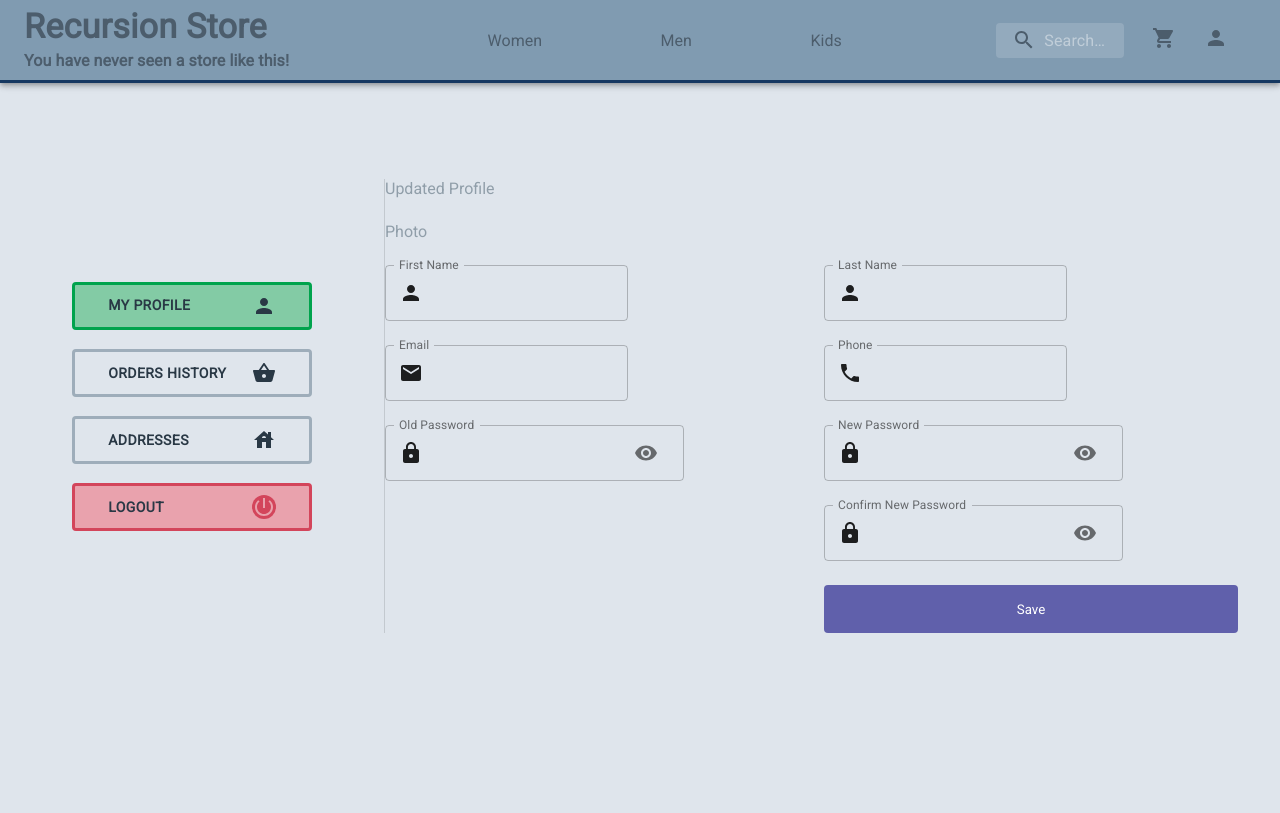
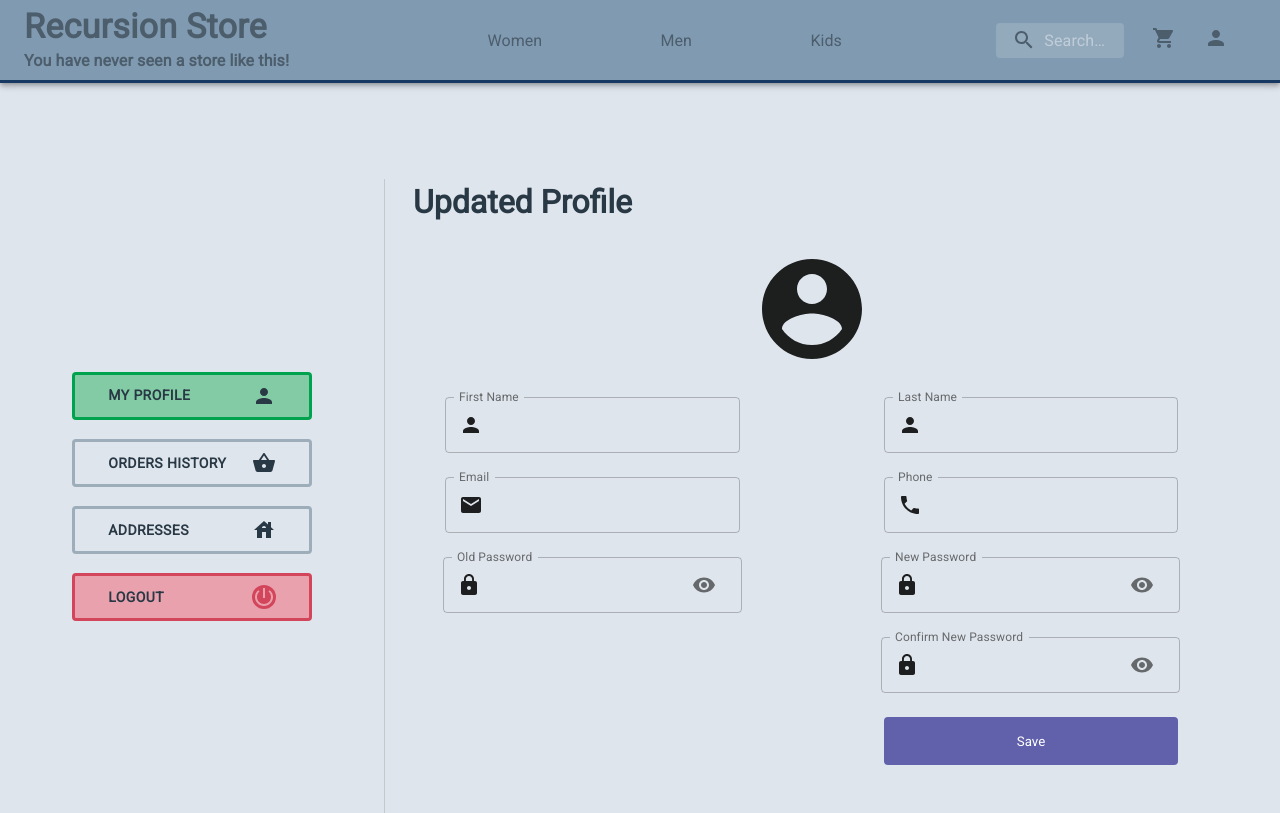
Before and after one commit to tiago-web/Recursion-Store, a React (Create React App) app in the folder web/: page /user/myaccount in a window 1280 px wide. Built offline with nearby package versions, Linux system fonts and the light colour scheme.

Commit message:
update UpdateProfile component
- Center the input fields.
- Adjust width in inputFields.
- Update PasswordInputField component to change aria-label dynamically.
- Add user icon and adjust title.

```diff
--- a/web/src/components/PasswordInputField/index.tsx
+++ b/web/src/components/PasswordInputField/index.tsx
@@ -43,7 +43,7 @@ const PasswordInputField: React.FC<StandardTextFieldProps> = ({
         endAdornment: (
           <InputAdornment position="end">
             <IconButton
-              aria-label="Toggle password visibility"
+              aria-label={`Toggle ${label} visibility`}
               onClick={handleClickShowPassword}
             >
               {showPassword ? <VisibilityOff /> : <Visibility />}
--- a/web/src/components/UpdateProfile/index.tsx
+++ b/web/src/components/UpdateProfile/index.tsx
@@ -1,10 +1,11 @@
 import React from 'react';
-import { Grid, InputAdornment, TextField } from '@material-ui/core';
+import { Grid, InputAdornment, TextField, Paper } from '@material-ui/core';
 import PersonIcon from '@material-ui/icons/Person';
 import EmailIcon from '@material-ui/icons/Email';
 import PhoneIcon from '@material-ui/icons/Phone';
+import AccountCircleIcon from '@material-ui/icons/AccountCircle';
+import PasswordInputField from '../PasswordInputField';
 import { useStyles, PurpleButton } from './styles';
-import PasswordInputField from '../PasswordInputField';
 
 const UpdateProfile: React.FC = () => {
   const classes = useStyles();
@@ -13,17 +14,18 @@ const UpdateProfile: React.FC = () => {
     <div className={classes.root}>
       <Grid container spacing={3}>
         <Grid item xs={12}>
-          Updated Profile
+          <Paper className={classes.paperTitle}>Updated Profile</Paper>
         </Grid>
         <Grid item xs={12}>
-          Photo
+          <Paper className={classes.paper}>
+            <AccountCircleIcon style={{ fontSize: 120 }} />
+          </Paper>
         </Grid>
 
         <Grid item xs={12} sm={6}>
-          {/* <Paper className={classes.paper}>xs=12</Paper>
-           */}
+          <Paper className={classes.paper}>
             <TextField
-            // id="input-with-icon-textfield"
+              className={classes.textField}
               id="input-with-icon-textfield"
               label="First Name"
               variant="outlined"
@@ -35,12 +37,12 @@ const UpdateProfile: React.FC = () => {
                 ),
               }}
             />
+          </Paper>
         </Grid>
         <Grid item xs={12} sm={6}>
-          {/* <Paper className={classes.paper}>xs=12</Paper>
-           */}
+          <Paper className={classes.paper}>
             <TextField
-            // id="input-with-icon-textfield"
+              className={classes.textField}
               id="input-with-icon-textfield"
               label="Last Name"
               variant="outlined"
@@ -52,13 +54,13 @@ const UpdateProfile: React.FC = () => {
                 ),
               }}
             />
+          </Paper>
         </Grid>
 
         <Grid item xs={12} sm={6}>
-          {/* <Paper className={classes.paper}>xs=12</Paper>
-           */}
+          <Paper className={classes.paper}>
             <TextField
-            // id="input-with-icon-textfield"
+              className={classes.textField}
               id="input-with-icon-textfield"
               label="Email"
               variant="outlined"
@@ -70,12 +72,12 @@ const UpdateProfile: React.FC = () => {
                 ),
               }}
             />
+          </Paper>
         </Grid>
         <Grid item xs={12} sm={6}>
-          {/* <Paper className={classes.paper}>xs=12</Paper>
-           */}
+          <Paper className={classes.paper}>
             <TextField
-            // id="input-with-icon-textfield"
+              className={classes.textField}
               id="input-with-icon-textfield"
               label="Phone"
               variant="outlined"
@@ -87,27 +89,36 @@ const UpdateProfile: React.FC = () => {
                 ),
               }}
             />
+          </Paper>
         </Grid>
         <Grid item xs={12} sm={6}>
+          <Paper className={classes.paper}>
             <PasswordInputField label="Old Password" name="oldPassword" />
+          </Paper>
         </Grid>
         <Grid item xs={12} sm={6}>
+          <Paper className={classes.paper}>
             <PasswordInputField label="New Password" name="newPassword" />
+          </Paper>
         </Grid>
         <Grid item xs={12} sm={6}>
           &nbsp;
         </Grid>
         <Grid item xs={12} sm={6}>
+          <Paper className={classes.paper}>
             <PasswordInputField
               label="Confirm New Password"
               name="confirmNewPassword"
             />
+          </Paper>
         </Grid>
         <Grid item xs={12} sm={6}>
           &nbsp;
         </Grid>
         <Grid item xs={12} sm={6}>
+          <Paper className={classes.paper}>
             <PurpleButton>Save</PurpleButton>
+          </Paper>
         </Grid>
       </Grid>
     </div>
--- a/web/src/components/UpdateProfile/styles.ts
+++ b/web/src/components/UpdateProfile/styles.ts
@@ -6,6 +6,7 @@ import Button from '../Button';
 export const PurpleButton = styled(Button)`
   background-color: #6060ab;
   color: white;
+  width: 18.4rem;
   &:hover {
     background: ${shade(0.2, '#5454A0')};
   }
@@ -15,11 +16,26 @@ export const useStyles = makeStyles((theme: Theme) =>
   createStyles({
     root: {
       flexGrow: 1,
+      marginBottom: '3rem',
     },
     paper: {
-      padding: theme.spacing(2),
+      padding: theme.spacing(0),
       textAlign: 'center',
-      color: theme.palette.text.secondary,
+      backgroundColor: 'transparent',
+      boxShadow: 'none',
+    },
+
+    paperTitle: {
+      padding: theme.spacing(0.5, 3.5),
+      textAlign: 'left',
+      backgroundColor: 'transparent',
+      boxShadow: 'none',
+      color: 'var(--title-color)',
+      fontSize: '2rem',
+      fontWeight: 'bolder',
+    },
+    textField: {
+      width: '18.4rem',
     },
   }),
 );
```
Lines whose indentation alone changed are shown as unchanged.
